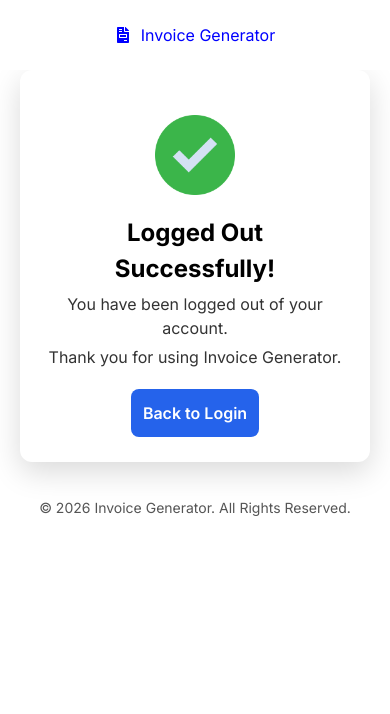
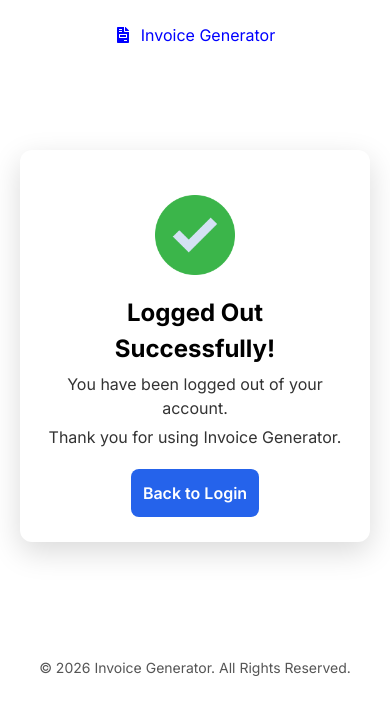
Before and after one commit to Cheffishg3094/Invoice-Generator, a React (Create React App) app: page /logout in a window 390 px wide. Shown: the top 714 px of the page. Built offline with nearby package versions, Linux system fonts and the light colour scheme.

Commit message:
Bug Fixes

```diff
--- a/src/components/footer/footer.css
+++ b/src/components/footer/footer.css
@@ -16,6 +16,5 @@
 @media only screen and (max-width: 1024px) {
     .footer {
         text-align: center;
-        position: static;
     }
 }
--- a/src/pages/Logout/Logout.css
+++ b/src/pages/Logout/Logout.css
@@ -65,6 +65,7 @@
         width: 100%;
         max-width: 400px;
         padding: 25px;
+        margin: 80px auto;
     }
 
     .logout-container h2 {
```
